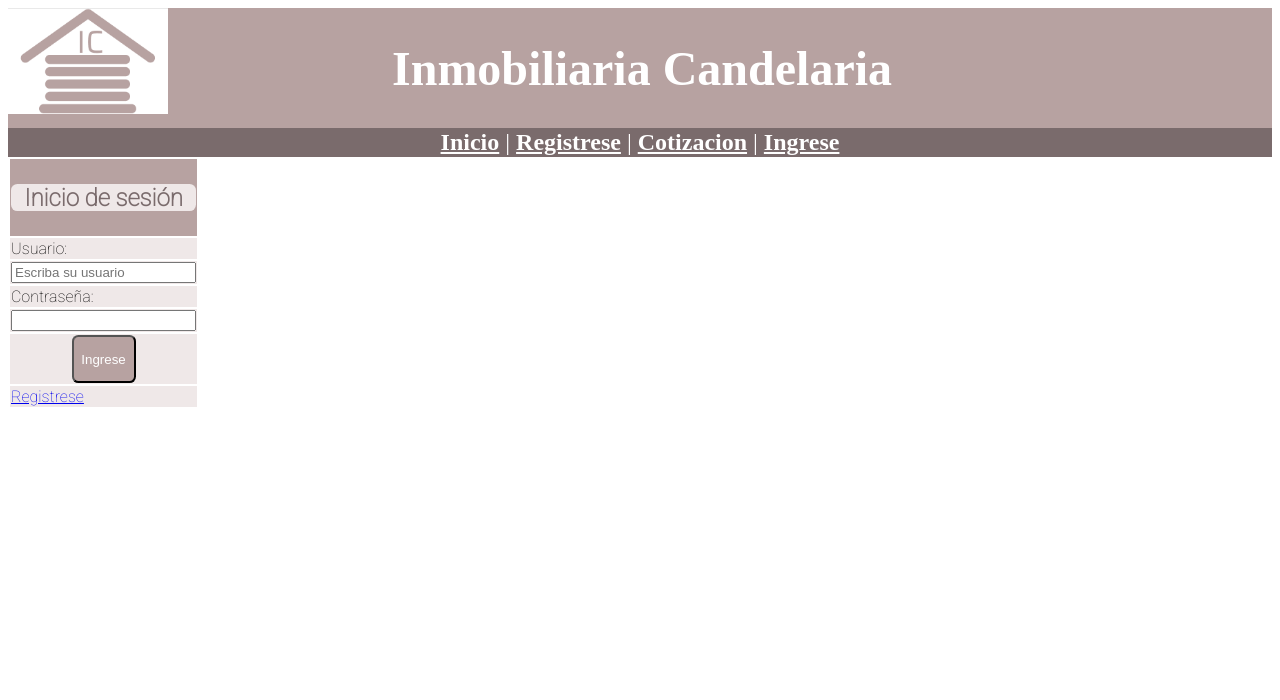
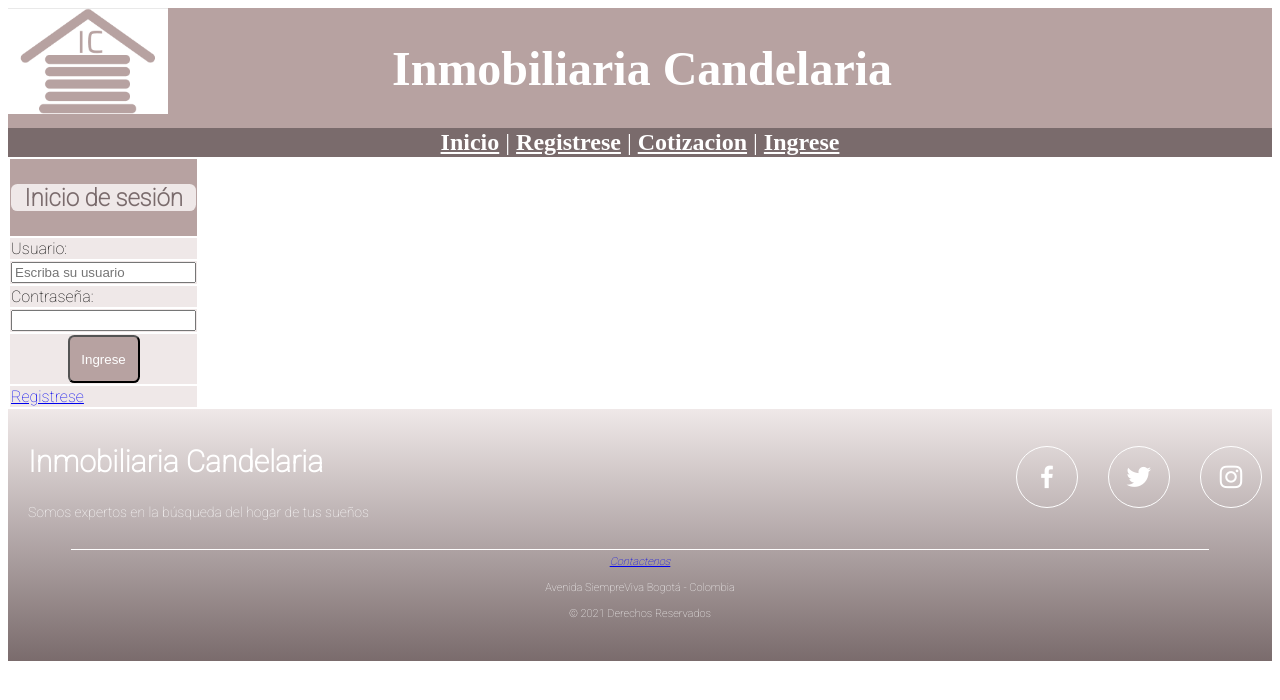
Before and after one commit to hacortesg/inmobiliaria, a Vue app: page /login in a window 1280 px wide. Shown: the top 700 px of the page. Built offline with nearby package versions, Linux system fonts and the light colour scheme; a web font is replaced by a local one.

Commit message:
avance footer

```diff
--- a/src/App.vue
+++ b/src/App.vue
@@ -40,9 +40,9 @@
   font-family: "Iceberg", cursive;
   color: white;
   font-size: 1.5rem;
-  list-style: none;
   height: 15vh;
 /*
+  list-style: none;
   text-align: left;
   */
 
@@ -90,8 +90,8 @@ section{
   display: inline-flex;
 }
 
-#htr{
-  max-height: 10vh;
+#th{
+  height: 2rem;
 }
 section p {
     background-color: #EFE8E8;
@@ -123,7 +123,7 @@ section table td {
 section button {
     background-color: #B7A2A1;
     color: white;
-    width: 4rem;
+    width: 4.5rem;
     height: 3rem;
     border-radius: 0.4rem;
 }
--- a/src/views/Cotizacion.vue
+++ b/src/views/Cotizacion.vue
@@ -1,5 +1,6 @@
 <template>
   <section>
+    <form action="#">
     <table>
       <tbody>
         <tr><th colspan="2"><p>Cotización: Persona natural</p></th></tr>
@@ -49,6 +50,7 @@
         </tr>
       </tbody>
     </table>
+    </form>
     <div>
 
     </div>
@@ -103,7 +105,7 @@ export default {
       cotiza: {},
     };
   },
-  name: "Cotiza",
+  name: 'Cotizacion',
   components: {
 
   },
--- a/src/views/Login.vue
+++ b/src/views/Login.vue
@@ -26,6 +26,40 @@
      </tr>
     </table>
   </section>
+   <!-- --------------------------------INICIO DEL FOOTER------------------------- -->
+
+  <footer id="footer">
+    <div class="contenedor footer-content">
+      <div class="contact-us">
+        <h2 class="brand">Inmobiliaria Candelaria</h2>
+        <p>Somos expertos en la búsqueda del hogar de tus sueños</p>
+
+      </div>
+      <div class="social-media">
+        <a href="./" class="social-media-icon">
+          <i class='bx bxl-facebook'></i>
+        </a>
+        <a href="./" class="social-media-icon">
+          <i class='bx bxl-twitter'></i>
+        </a>
+        <a href="./" class="social-media-icon">
+          <i class='bx bxl-instagram'></i>
+        </a>
+      </div>
+    </div>
+    <div class="line"></div>
+    <div class="pie">
+      <address>
+        <a href="mailto:servicioalcliente@inmobiliariacandelaria.com.co">Contactenos</a>
+      </address>
+      <p>Avenida SiempreViva Bogotá - Colombia
+      </p>
+      &#169; 2021
+      Derechos Reservados
+    </div>
+  </footer>
+
+  <!-- --------------------------------FIN DEL FOOTER------------------------- -->
 
 </template>
 
```
